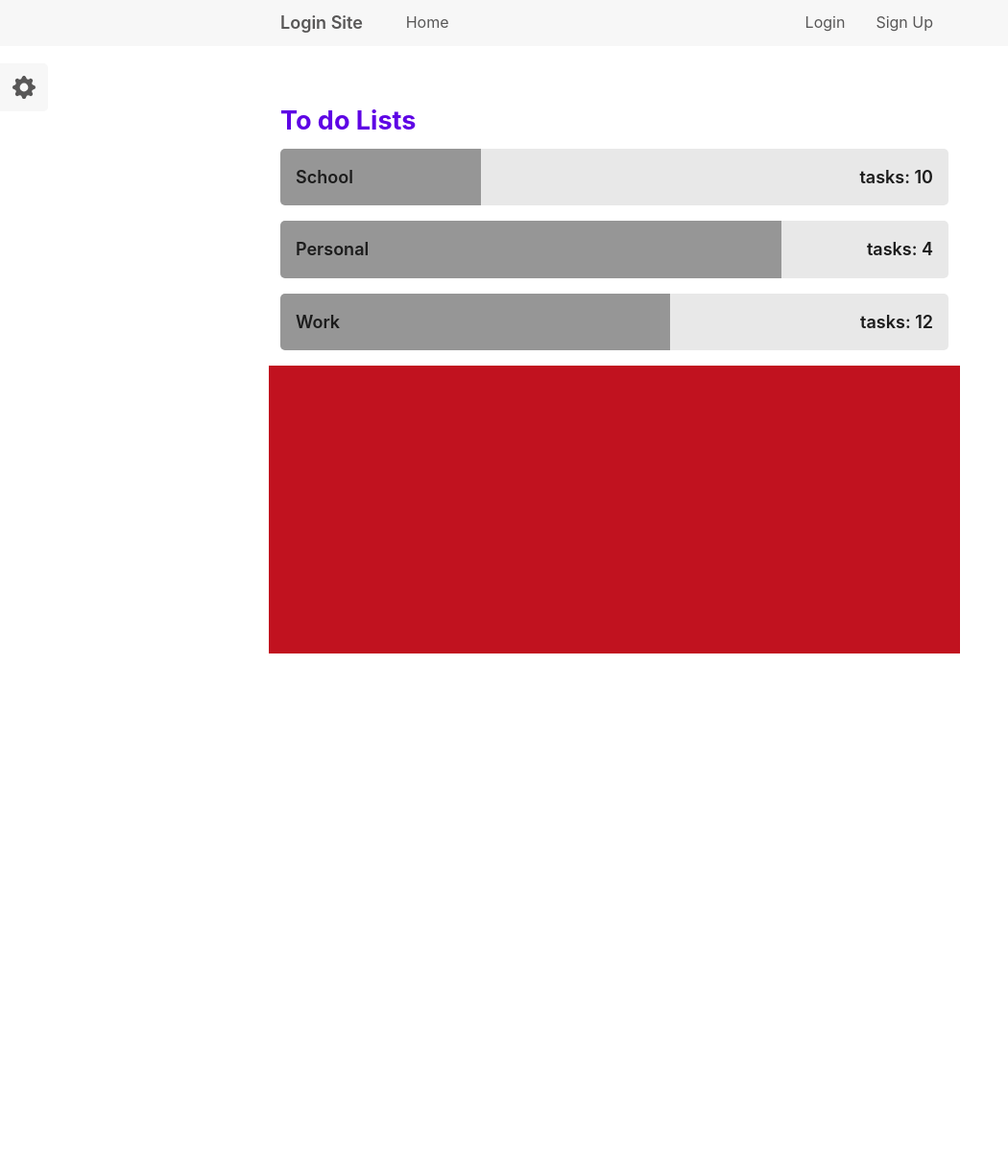
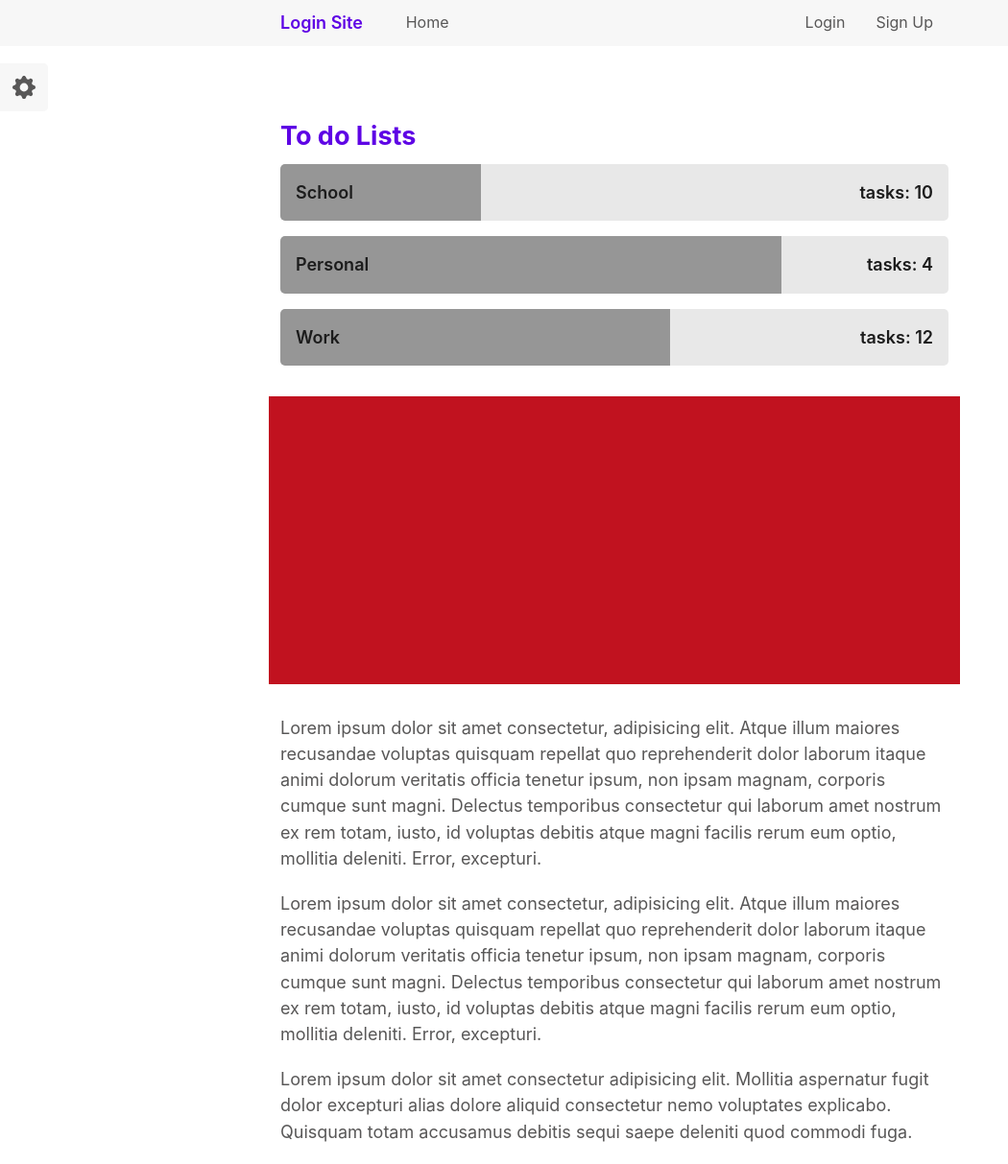
Before and after one commit to aaron-soto/react-checklists, a React (Create React App) app: page / in a window 1280 px wide. Shown: the whole page at 96% size, without its empty margins (0-1050 px from the left). Before the commit the page ends 800 px from the top, so only its background shows below. Built offline with nearby package versions, Linux system fonts and the light colour scheme.

Commit message:
padding changes

```diff
--- a/src/App.js
+++ b/src/App.js
@@ -15,7 +15,7 @@ function App() {
 				<Route />
 			</Routes>
 
-			<div className='container'>
+			<div className='container lists-container'>
 				<h2>To do Lists</h2>
 				<ul className='task-list-main'>
 					<TaskMainListItem id='School' total={10} complete={3} />
@@ -29,6 +29,33 @@ function App() {
 				<div className='child'></div>
 				<div className='child'></div>
 			</div>
+
+			<div className='container content-container'>
+				<p>
+					Lorem ipsum dolor sit amet consectetur, adipisicing elit. Atque illum
+					maiores recusandae voluptas quisquam repellat quo reprehenderit dolor
+					laborum itaque animi dolorum veritatis officia tenetur ipsum, non
+					ipsam magnam, corporis cumque sunt magni. Delectus temporibus
+					consectetur qui laborum amet nostrum ex rem totam, iusto, id voluptas
+					debitis atque magni facilis rerum eum optio, mollitia deleniti. Error,
+					excepturi.
+				</p>
+				<p>
+					Lorem ipsum dolor sit amet consectetur, adipisicing elit. Atque illum
+					maiores recusandae voluptas quisquam repellat quo reprehenderit dolor
+					laborum itaque animi dolorum veritatis officia tenetur ipsum, non
+					ipsam magnam, corporis cumque sunt magni. Delectus temporibus
+					consectetur qui laborum amet nostrum ex rem totam, iusto, id voluptas
+					debitis atque magni facilis rerum eum optio, mollitia deleniti. Error,
+					excepturi.
+				</p>
+				<p>
+					Lorem ipsum dolor sit amet consectetur adipisicing elit. Mollitia
+					aspernatur fugit dolor excepturi alias dolore aliquid consectetur nemo
+					voluptates explicabo. Quisquam totam accusamus debitis sequi saepe
+					deleniti quod commodi fuga.
+				</p>
+			</div>
 		</div>
 	);
 }
--- a/src/components/navbar/navbar.scss
+++ b/src/components/navbar/navbar.scss
@@ -18,6 +18,7 @@
 			span {
 				margin-right: 2rem;
 				font-weight: 600;
+				@include theme-aware-both($color-palettes, 'color', 'color-base-dark');
 			}
 
 			ul {
--- a/src/styles/master.scss
+++ b/src/styles/master.scss
@@ -220,6 +220,7 @@ a {
 	overflow: auto;
 	scroll-snap-type: x mandatory;
 	padding: 0 !important;
+	margin-top: 2rem;
 
 	.child {
 		min-width: 100%;
@@ -236,3 +237,13 @@ a {
 		}
 	}
 }
+
+.lists-container {
+	margin-top: 5rem !important;
+}
+
+.content-container {
+	:first-child {
+		margin-top: 2rem;
+	}
+}
```
